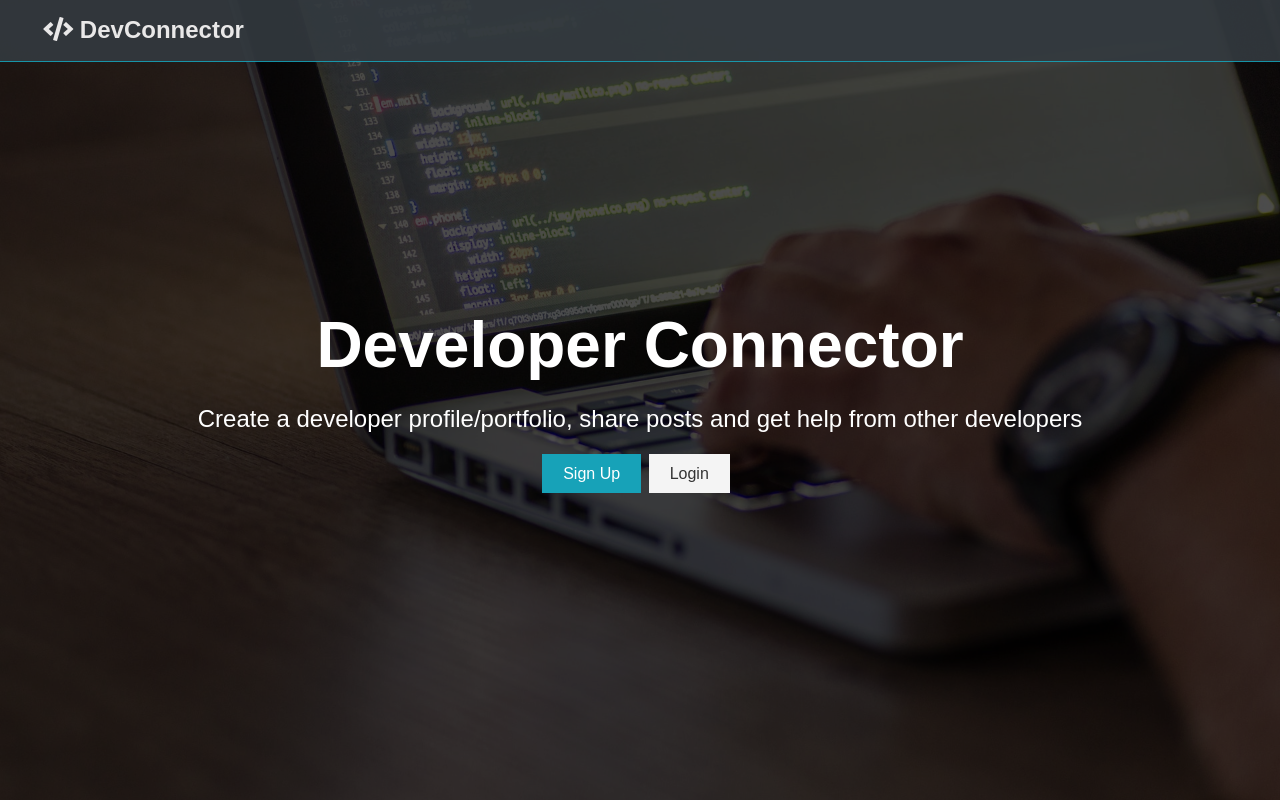
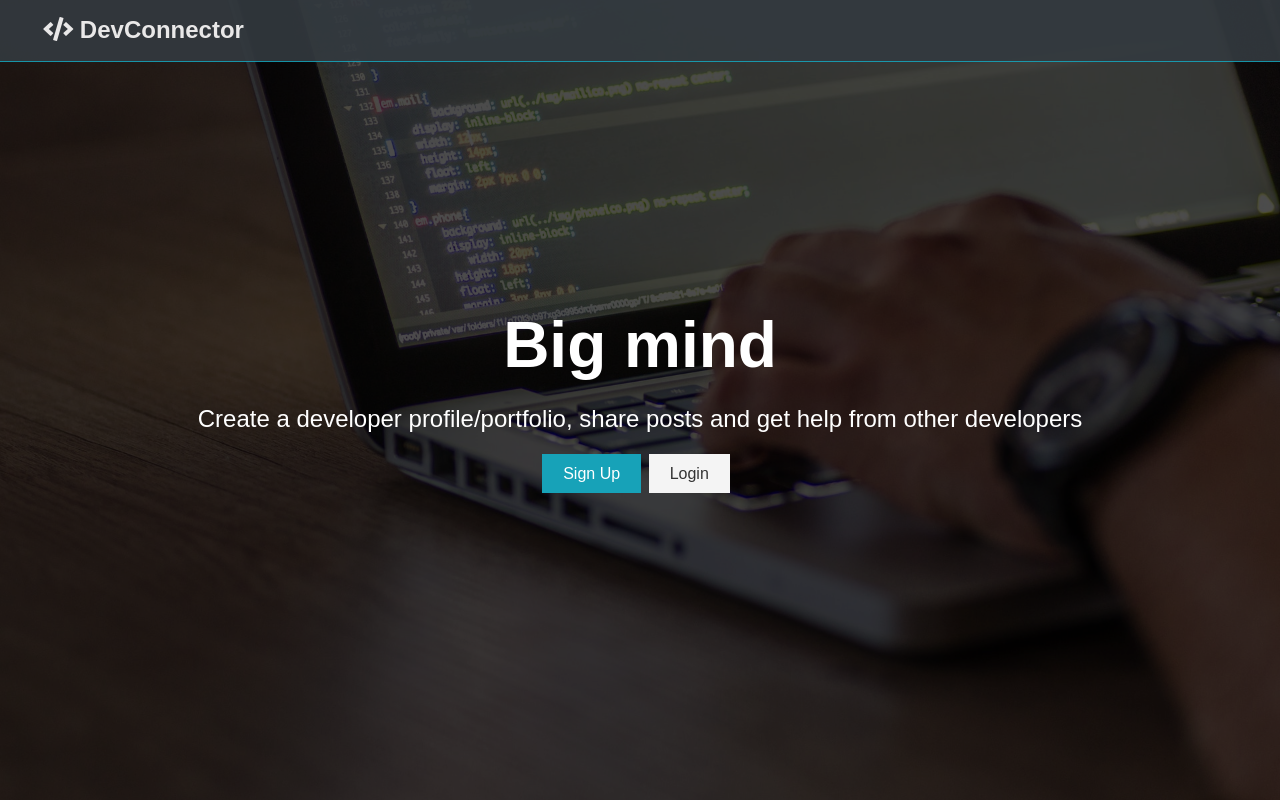
Before and after one commit to jatindermashall/bigg, a React (Create React App) app in the folder client/: page / in a window 1280 px wide. Built offline with nearby package versions, Linux system fonts and the light colour scheme; the HTML template or start-up script is replaced by a standard one.

Commit message:
Landingpage changes

```diff
--- a/client/src/components/layout/Landing.js
+++ b/client/src/components/layout/Landing.js
@@ -12,7 +12,7 @@
     <section className='landing'>
       <div className='dark-overlay'>
         <div className='landing-inner'>
-          <h1 className='x-large'>Developer Connector</h1>
+          <h1 className='x-large'>Big mind</h1>
           <p className='lead'>
             Create a developer profile/portfolio, share posts and get help from
             other developers
```
